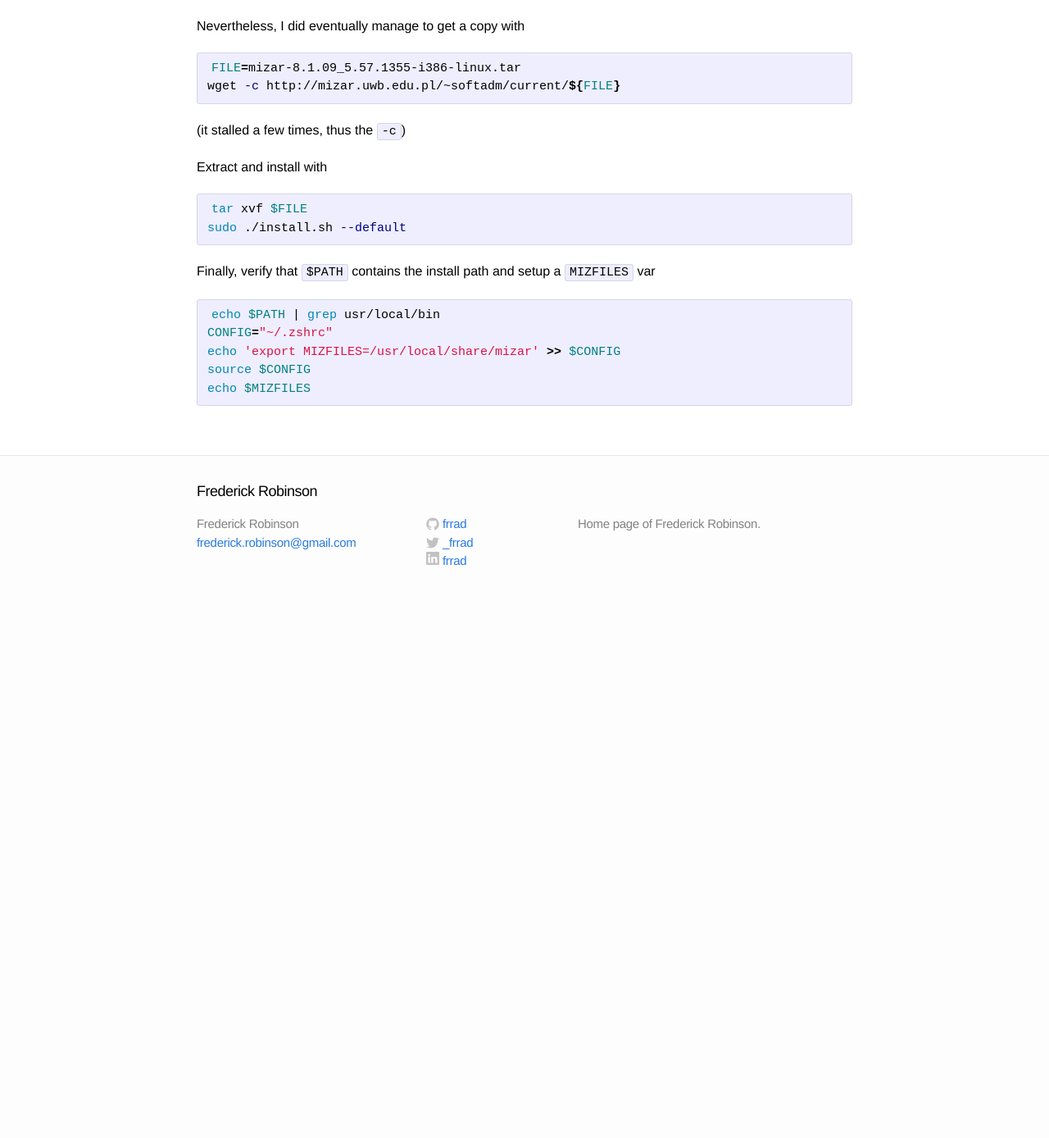
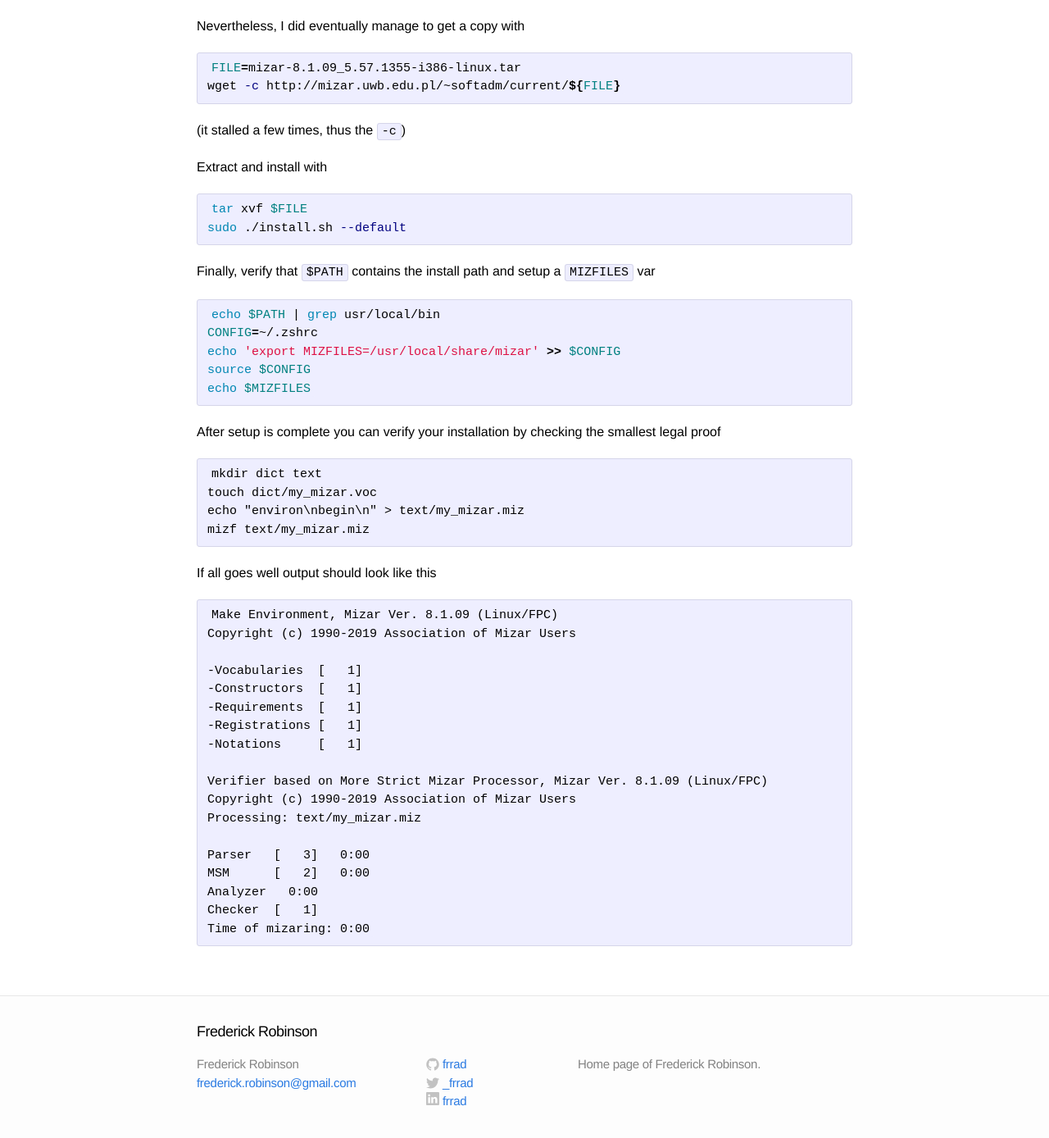
Before and after one commit to frrad/frrad.github.io, a Jekyll site: the page built from _posts/2019-10-14-install-mizar.md, in a window 1280 px wide and 1400 px high, scrolled down 270 px. Shown: the top 1388 px of the window at 82% size. Built offline with Jekyll 4.4.1, drawn with Linux system fonts in a browser that asks for light colours; before the commit the page ends 1011 px from its top, so only the background shows below that.

Commit message:
add example, fix

````diff
--- a/_posts/2019-10-14-install-mizar.md
+++ b/_posts/2019-10-14-install-mizar.md
@@ -28,8 +28,38 @@
 Finally, verify that `$PATH` contains the install path and setup a `MIZFILES` var
 ```sh
 echo $PATH | grep usr/local/bin
-CONFIG="~/.zshrc"
+CONFIG=~/.zshrc
 echo 'export MIZFILES=/usr/local/share/mizar' >> $CONFIG
 source $CONFIG
 echo $MIZFILES
 ```
+
+After setup is complete you can verify your installation by checking the smallest legal proof
+```
+mkdir dict text
+touch dict/my_mizar.voc
+echo "environ\nbegin\n" > text/my_mizar.miz
+mizf text/my_mizar.miz
+```
+
+If all goes well output should look like this
+```
+Make Environment, Mizar Ver. 8.1.09 (Linux/FPC)
+Copyright (c) 1990-2019 Association of Mizar Users
+
+-Vocabularies  [   1]
+-Constructors  [   1]
+-Requirements  [   1]
+-Registrations [   1]
+-Notations     [   1]
+
+Verifier based on More Strict Mizar Processor, Mizar Ver. 8.1.09 (Linux/FPC)
+Copyright (c) 1990-2019 Association of Mizar Users
+Processing: text/my_mizar.miz
+
+Parser   [   3]   0:00
+MSM      [   2]   0:00
+Analyzer   0:00
+Checker  [   1]
+Time of mizaring: 0:00
+```
````
